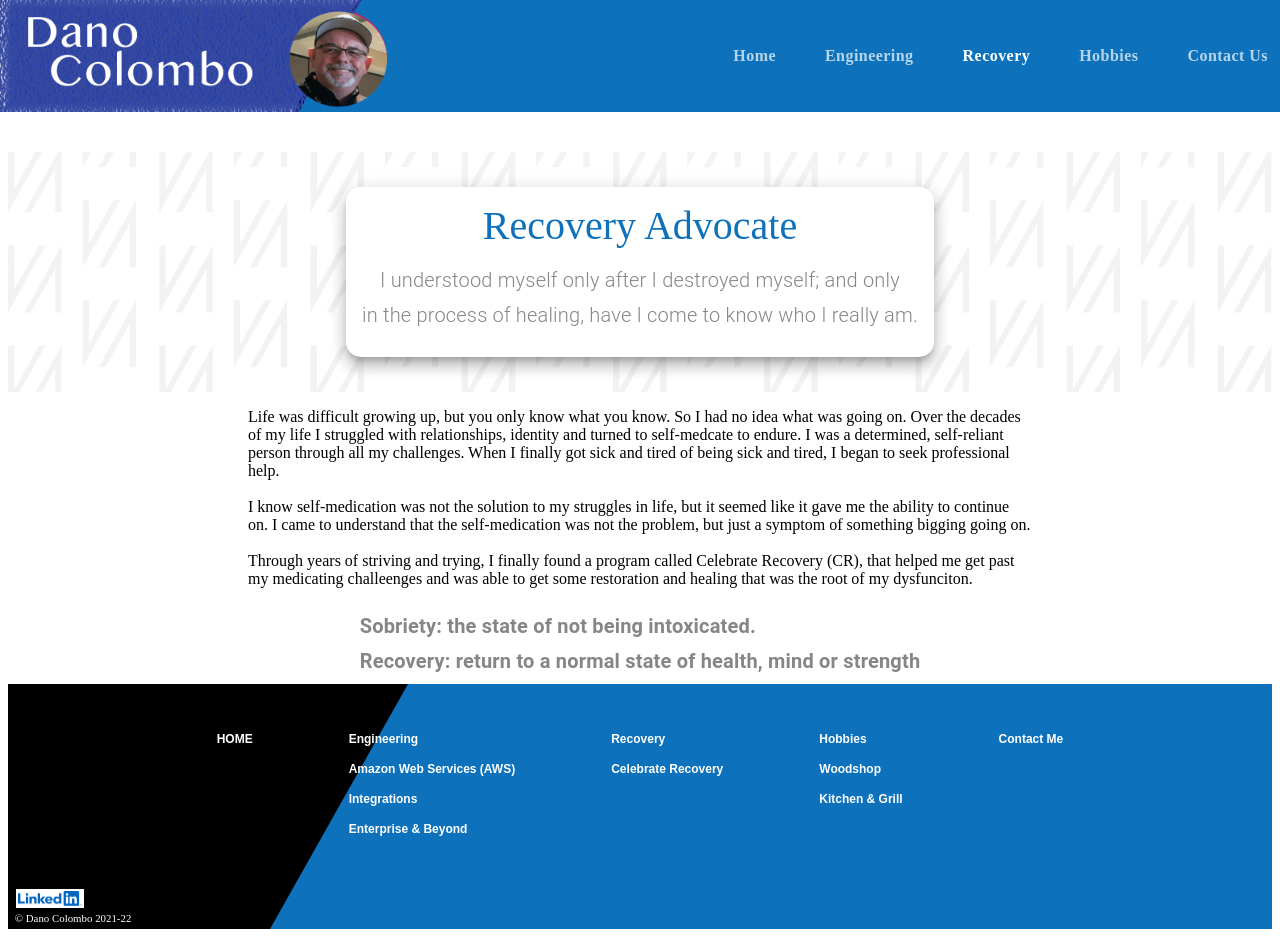
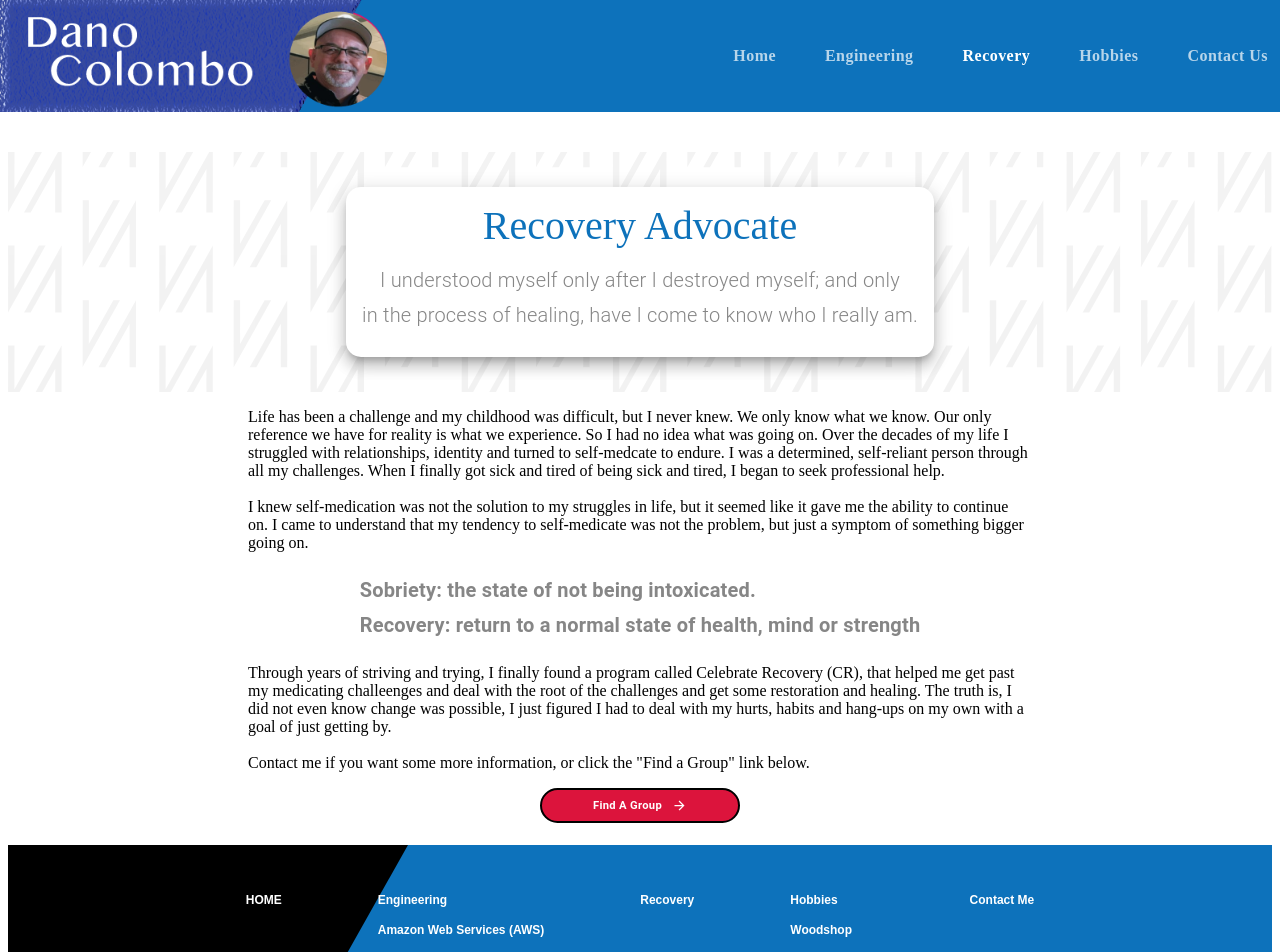
Before and after one commit to danocolombo/pw-material, a React (Create React App) app: page /recovery in a window 1280 px wide. Shown: the top 952 px of the page. Built offline with nearby package versions, Linux system fonts and the light colour scheme.

Commit message:
hobbies page added and recovery page improved

```diff
--- a/src/components/App.js
+++ b/src/components/App.js
@@ -8,6 +8,7 @@ import { BrowserRouter, Route, Switch } from "react-router-dom";
 import LandingPage from "./LandingPage";
 import EngineeringPage from "./EngineeringPage";
 import RecoveryPage from "./RecoveryPage";
+import HobbiesPage from "./HobbiesPage";
 import AWS from "./AWSPage";
 import Contact from "./contactme";
 
@@ -23,6 +24,7 @@ function App() {
           <Route exact path="/" render={(props) => <LandingPage setValue={setValue} setSelectedIndex={setSelectedIndex} />}/>
           <Route exact path="/engineering" render={(props) => <EngineeringPage setValue={setValue} setSelectedIndex={setSelectedIndex} />}/>
           <Route exact path="/recovery" render={(props) => <RecoveryPage setValue={setValue} setSelectedIndex={setSelectedIndex} />}/>
+          <Route exact path="/hobbies" render={(props) => <HobbiesPage setValue={setValue} setSelectedIndex={setSelectedIndex} />}/>
           <Route
             exact
             path="/aws"
--- /dev/null
+++ b/src/components/HobbiesPage.js
@@ -0,0 +1,102 @@
+import React from "react";
+import Lottie from "react-lottie";
+import { makeStyles, useTheme } from "@material-ui/core/styles";
+import { Link } from "react-router-dom";
+import Grid from "@material-ui/core/Grid";
+import Button from "@material-ui/core/Button";
+import ButtonArrow from "./ui/ButtonArrow";
+import Typography from "@material-ui/core/Typography";
+import useMediaQuery from "@material-ui/core/useMediaQuery";
+import Card from "@material-ui/core/Card";
+import CardContent from "@material-ui/core/CardContent";
+
+import KitchenDisplay from "./ui/Kitchen";
+import WoodshopDisplay from "./ui/Woodshop";
+
+const useStyles = makeStyles((theme) => ({
+  mainContainer: {
+    marginTop: "5em",
+    [theme.breakpoints.down("md")]: {
+      marginTop: "3em",
+    },
+    [theme.breakpoints.down("xs")]: {
+      marginTop: "2em",
+    },
+  },
+  heroTextContainer: {
+    minWidth: "21.5em",
+    marginLeft: "1em",
+    [theme.breakpoints.down("xs")]: {
+      marginLeft: 0,
+    },
+  },
+  recoveryCard: {
+    position: "absolute",
+    boxShadow: theme.shadows[10],
+    borderRadius: 15,
+    [theme.breakpoints.down("sm")]: {
+      paddingTop: "8em",
+      paddingBottom: "8em",
+      paddingLeft: 0,
+      paddingRight: 0,
+      borderRadius: 0,
+      width: "100%",
+    },
+  },
+  introParagraph: {
+    alignItems: "center",
+    paddingTop: "1rem",
+    paddingRight: "15rem",
+    paddingBottom: "1rem",
+    paddingLeft: "15rem",
+  },
+  SobrietyRecoveryDefs: {
+    alignItems: "center",
+    // fontFamily: "Tahoma",
+    marginTop: "5px",
+    marginBottom: "5px",
+    fontWeight: 600,
+  },
+  findGroupButtom: {
+    ...theme.typography.goButton,
+    backgroundColor: theme.palette.common.red,
+    fontSize: "0.7rem",
+    height: 35,
+    width: 200,
+    textAlign: "center",
+    padding: 5,
+    marginBottom: "2em",
+    [theme.breakpoints.down("sm")]: {
+      marginBottom: "2em",
+    },
+  },
+}));
+
+export default function LandingPage(props) {
+  const classes = useStyles();
+  const theme = useTheme();
+  const matchesSM = useMediaQuery(theme.breakpoints.down("sm"));
+  const matchesXS = useMediaQuery(theme.breakpoints.down("xs"));
+
+  // const defaultOptions = {
+  //   loop: true,
+  //   autoplay: true,
+  //   animationData: animationData,
+  //   rendererSettings: {
+  //     preserveAspectRatio: "xMidYMid slice",
+  //   },
+  // };
+
+  return (
+    <Grid container direction="column" className={classes.mainContainer}>
+      <Grid item>
+        {/*-----Woodshop Block-----*/}
+        <WoodshopDisplay setValue={props.setValue} />
+      </Grid>
+      <Grid item>
+        {/*-----Kitchen Block-----*/}
+        <KitchenDisplay setValue={props.setValue} />
+      </Grid>
+    </Grid>
+  );
+}
--- a/src/components/LandingPage.js
+++ b/src/components/LandingPage.js
@@ -64,7 +64,7 @@ const useStyles = makeStyles((theme) => ({
     },
   },
   mainContainer: {
-    marginTop: "5em",
+    marginTop: "1em",
     [theme.breakpoints.down("md")]: {
       marginTop: "3em",
     },
@@ -74,7 +74,8 @@ const useStyles = makeStyles((theme) => ({
   },
   heroTextContainer: {
     minWidth: "21.5em",
-    marginLeft: "1em",
+    marginLeft: "4em",
+    alignItems: "center",
     [theme.breakpoints.down("xs")]: {
       marginLeft: 0,
     },
@@ -99,7 +100,7 @@ const useStyles = makeStyles((theme) => ({
     },
   },
   recoveryQutote: {
-    marginBottom: "3em",
+    marginBottom: "1em",
   },
   revolutionBackground: {
     backgroundImage: `url(${recoveryBackground})`,
@@ -113,7 +114,7 @@ const useStyles = makeStyles((theme) => ({
     position: "absolute",
     boxShadow: theme.shadows[10],
     borderRadius: 15,
-    padding: "5em",
+    padding: "1em",
     [theme.breakpoints.down("sm")]: {
       paddingTop: "8em",
       paddingBottom: "8em",
@@ -166,7 +167,7 @@ export default function LandingPage(props) {
           direction="row"
         >
           <Grid sm item className={classes.heroTextContainer}>
-            <Typography variant="h2" align="center">
+            <Typography variant="h4" align="center">
               “Strive for perfection in everything you do. Take the best that
               exists and make it better. When it does not exist, design it.”
             </Typography>
@@ -175,7 +176,7 @@ export default function LandingPage(props) {
             </Typography>
           </Grid>
           <Grid sm item className={classes.animation}>
-            <Lottie options={defaultOptions} height={"100%"} width={"100%"} />
+            <Lottie options={defaultOptions} height={"50%"} width={"50%"} />
           </Grid>
         </Grid>
       </Grid>
--- a/src/components/RecoveryPage.js
+++ b/src/components/RecoveryPage.js
@@ -15,51 +15,6 @@ import animationData from "../animations/developer/developer.json";
 import recoveryBackground from "../assets/repeatingBackground.svg";
 
 const useStyles = makeStyles((theme) => ({
-  animation: {
-    maxWidth: "50em",
-    minWidth: "21em",
-    marginTop: "2em",
-    marginLeft: "10%",
-    [theme.breakpoints.down("sm")]: {
-      maxWidth: "30em",
-    },
-  },
-  estimateButton: {
-    ...theme.typography.estimate,
-    backgroundColor: theme.palette.common.orange,
-    borderRadius: 50,
-    height: 45,
-    width: 145,
-    marginRight: 40,
-    "&:hover": {
-      backgroundColor: theme.palette.secondary.light,
-    },
-  },
-  buttonContainer: {
-    marginTop: "1em",
-  },
-  learnButtonHero: {
-    ...theme.typography.learnButton,
-    fontSize: "0.9rem",
-    height: 45,
-    width: 145,
-  },
-  learnButtonRecovery: {
-    ...theme.typography.learnButton,
-    fontSize: "0.9rem",
-    height: 45,
-    width: 145,
-    topMargin: "5em",
-  },
-  learnButton: {
-    ...theme.typography.learnButton,
-    fontSize: "0.7rem",
-    height: 35,
-    padding: 5,
-    [theme.breakpoints.down("sm")]: {
-      marginBottom: "2em",
-    },
-  },
   mainContainer: {
     marginTop: "5em",
     [theme.breakpoints.down("md")]: {
@@ -76,41 +31,10 @@ const useStyles = makeStyles((theme) => ({
       marginLeft: 0,
     },
   },
-  specialText: {
-    fontFamily: "Pacifico",
-    color: theme.palette.common.orange,
-  },
-  subtitle: {
-    marginBottom: "1em",
-  },
-  icon: {
-    marginLeft: "2em",
-    [theme.breakpoints.down("xs")]: {
-      marginLeft: 0,
-    },
-  },
-  serviceContainer: {
-    marginTop: "12em",
-    [theme.breakpoints.down("sm")]: {
-      padding: 25,
-    },
-  },
-  recoveryQutote: {
-    marginBottom: "0px",
-  },
-  revolutionBackground: {
-    backgroundImage: `url(${recoveryBackground})`,
-    backgroundPosition: "center",
-    backgroundSize: "cover",
-    backgroundRepeat: "no-repeat",
-    height: "100%",
-    width: "100%",
-  },
   recoveryCard: {
     position: "absolute",
     boxShadow: theme.shadows[10],
     borderRadius: 15,
-    // padding: "5em",
     [theme.breakpoints.down("sm")]: {
       paddingTop: "8em",
       paddingBottom: "8em",
@@ -128,12 +52,6 @@ const useStyles = makeStyles((theme) => ({
     height: "100%",
     width: "100%",
   },
-  quoter: {
-    alignItems: "center",
-    marginLeft: "15rem",
-    fontStyle: "italic",
-    fontSize: "2em",
-  },
   introParagraph: {
     alignItems: "center",
     paddingTop: "1rem",
@@ -147,6 +65,19 @@ const useStyles = makeStyles((theme) => ({
     marginTop: "5px",
     marginBottom: "5px",
     fontWeight: 600,
+  },
+  findGroupButtom: {
+    ...theme.typography.goButton,
+    backgroundColor: theme.palette.common.red,
+    fontSize: "0.7rem",
+    height: 35,
+    width: 200,
+    textAlign: "center",
+    padding: 5,
+    marginBottom: "2em",
+    [theme.breakpoints.down("sm")]: {
+      marginBottom: "2em",
+    },
   },
 }));
 
@@ -224,31 +155,81 @@ export default function LandingPage(props) {
             direction="row"
           >
             <Typography variant="bodyPlain" className={classes.introParagraph}>
-              Life was difficult growing up, but you only know what you know. So I had no idea what was going on.
-              Over the decades of my life I struggled with relationships, identity and turned to self-medcate to endure.
-              I was a determined, self-reliant person through all my challenges. When I finally got sick and tired
-              of being sick and tired, I began to seek professional help.<br/><br/>
-              I know self-medication was not the solution to my struggles in life, but it seemed like it gave me
-              the ability to continue on. I came to understand that the self-medication was not the problem, but
-              just a symptom of something bigging going on.<br/><br/>
-              Through years of striving and trying, I finally found a program called Celebrate Recovery (CR), that
-              helped me get past my medicating challeenges and was able to get some restoration and healing that was
-              the root of my dysfunciton.
+              Life has been a challenge and my childhood was difficult, but I
+              never knew. We only know what we know. Our only reference we have
+              for reality is what we experience. So I had no idea what was going
+              on. Over the decades of my life I struggled with relationships,
+              identity and turned to self-medcate to endure. I was a determined,
+              self-reliant person through all my challenges. When I finally got
+              sick and tired of being sick and tired, I began to seek
+              professional help.
+              <br />
+              <br />I knew self-medication was not the solution to my struggles
+              in life, but it seemed like it gave me the ability to continue on.
+              I came to understand that my tendency to self-medicate was not the
+              problem, but just a symptom of something bigger going on.
             </Typography>
           </Grid>
           <Grid
-          container
-          justifyContent="space-around"
-          alignItems="center"
-          direction="row">
-            <Typography variant="subtitle1" className={classes.SobrietyRecoveryDefs}>
-              Sobriety: the state of not being intoxicated.<br/>
+            container
+            justifyContent="space-around"
+            alignItems="center"
+            direction="row"
+          >
+            <Typography
+              variant="subtitle1"
+              className={classes.SobrietyRecoveryDefs}
+            >
+              Sobriety: the state of not being intoxicated.
+              <br />
               Recovery: return to a normal state of health, mind or strength
+            </Typography>
+          </Grid>
+          <Grid
+            container
+            justifyContent="space-around"
+            alignItems="center"
+            direction="row"
+          >
+            <Typography variant="bodyPlain" className={classes.introParagraph}>
+              Through years of striving and trying, I finally found a program
+              called Celebrate Recovery (CR), that helped me get past my
+              medicating challeenges and deal with the root of the challenges
+              and get some restoration and healing. The truth is, I did not even
+              know change was possible, I just figured I had to deal with my
+              hurts, habits and hang-ups on my own with a goal of just getting
+              by.
+              <br />
+              <br />
+              Contact me if you want some more information, or click the "Find a
+              Group" link below.
             </Typography>
           </Grid>
         </Grid>
       </Grid>
-
+      <Grid item>
+        <Grid
+          container
+          justifyContent="space-around"
+          alignItems="center"
+          direction="row"
+        >
+          <Button
+            component={Link}
+            to="https://locator.crgroups.info/"
+            className={classes.findGroupButtom}
+            variant="outlined"
+            // onClick={() => props.setValue(2)}
+          >
+            <span style={{ marginRight: 10 }}>Find A Group</span>
+            <ButtonArrow
+              width={15}
+              height={15}
+              fill={theme.palette.common.white}
+            />
+          </Button>
+        </Grid>
+      </Grid>
     </Grid>
   );
 }
--- a/src/components/ui/footer.js
+++ b/src/components/ui/footer.js
@@ -142,7 +142,7 @@ export default function Footer(props) {
               >
                 Recovery
               </Grid>
-              <Grid
+              {/* <Grid
                 item
                 component={Link}
                 onClick={() => props.setValue(2)}
@@ -150,7 +150,7 @@ export default function Footer(props) {
                 className={classes.link}
               >
                 Celebrate Recovery
-              </Grid>
+              </Grid> */}
             </Grid>
           </Grid>
           <Grid item className={classes.gridItem}>
--- a/src/components/ui/theme.js
+++ b/src/components/ui/theme.js
@@ -4,11 +4,14 @@ import { createTheme } from "@material-ui/core/styles";
 const arcBlue = "#0d72bb";
 const arcOrange = "#FFBA60";
 const arcGrey = "#868686";
+const fortsonRed = "#DC143C"
+const fortsonBlue = "#0000FF"
 export default createTheme({
   palette: {
     common: {
       blue: `${arcBlue}`,
       orange: `${arcOrange}`,
+      red: `${fortsonRed}`,
     },
     primary: {
       main: `${arcBlue}`,
@@ -88,6 +91,15 @@ export default createTheme({
       fontFamily: "Roboto",
       fontWeight: "bold",
     },
+    goButton: {
+      borderColor: "black",
+      borderWidth: 2,
+      textTransform: "none",
+      color: "white",
+      borderRadius: 50,
+      fontFamily: "Roboto",
+      fontWeight: "bold",
+    },
   },
   overrides: {
     MuiInputLabel: {
```
